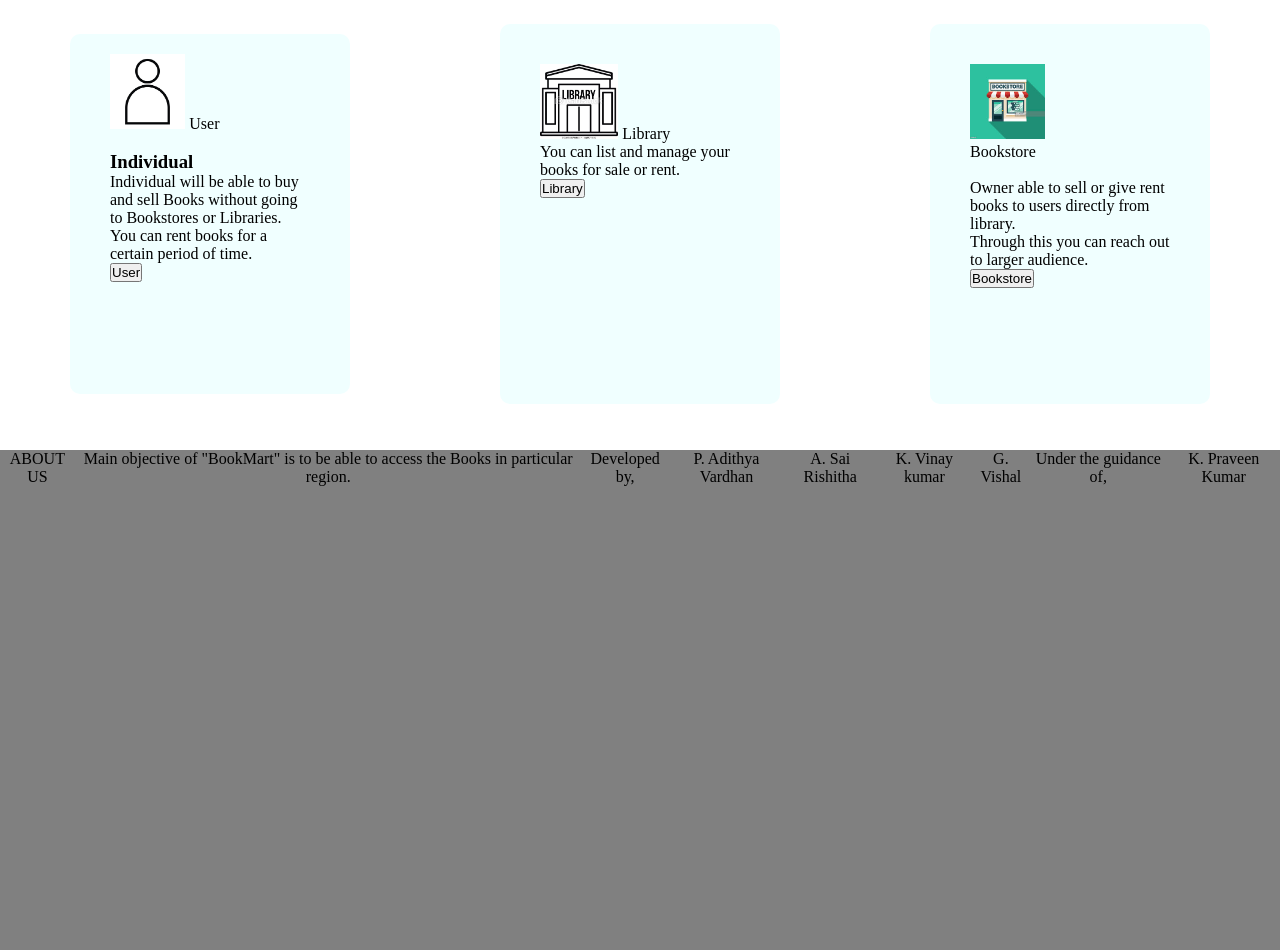
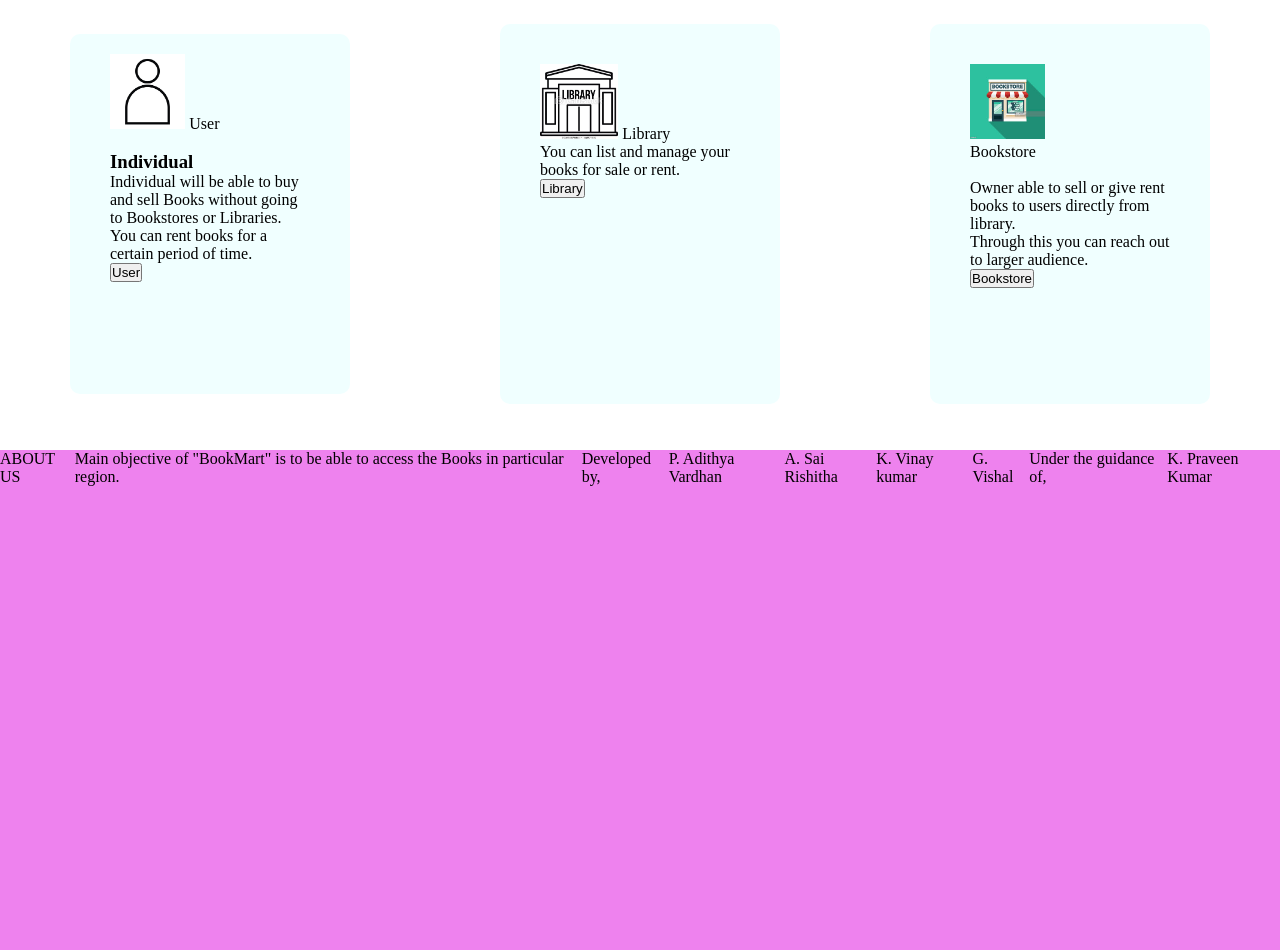
Before and after one commit to adi-1806/BookMart, a Django app: page / in a window 1280 px wide. Shown: the part 1065-2015 px from the top of the page. Run offline with Django 3.2, Linux system fonts and the light colour scheme.

Commit message:
footer change

```diff
--- a/Book/static/Book/homepage.css
+++ b/Book/static/Book/homepage.css
@@ -66,8 +66,8 @@
 }
 .footer{
     display: flex;
-    text-align: center;
-    background-color: grey;
+    /* text-align: center; */
+    background-color: violet;
     height:500px;
 }
 .user button{
```
